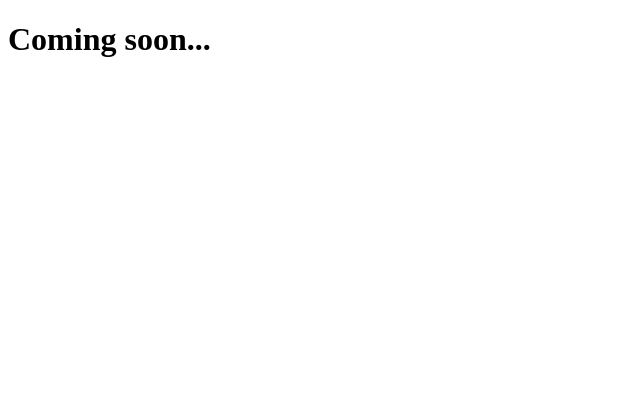
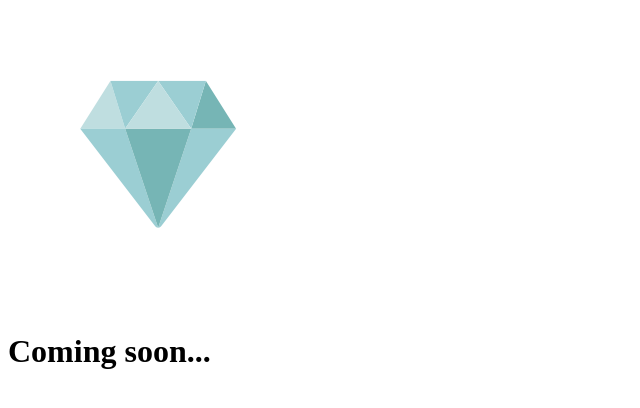
Before and after one commit to danielschia/git-101, a plain HTML site: page index.html in a window 1280 px wide. Shown: the whole page, without its empty margins (0-640 px from the left). Drawn offline with Linux system fonts and the light colour scheme; files whose address does not match are found by name.

Commit message:
added diamond logo

```diff
--- a/index.html
+++ b/index.html
@@ -4,6 +4,7 @@
 	<title></title>
 </head>
 <body>
+	<img src="C:\Users\Daniel\new_project\git-101\diamond.png">
 	<h1>Coming soon...</h1>
 </body>
 </html>
```
Also changed, not shown: diamond.png (added).
